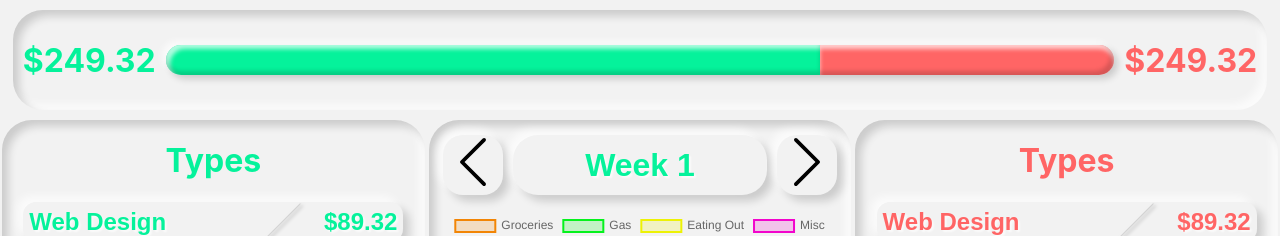
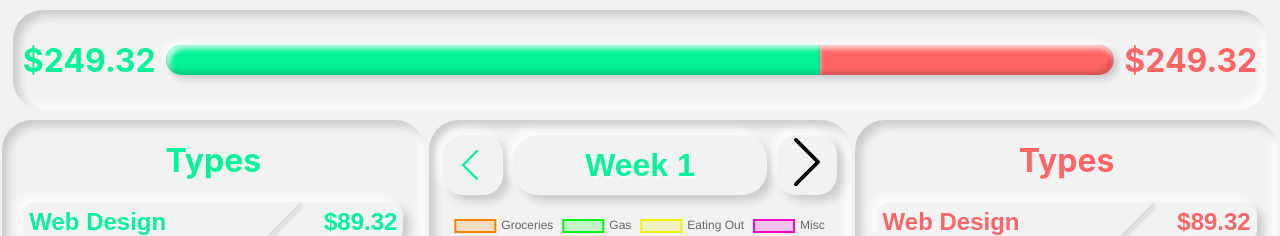
Before and after one commit to Figure-Finance/figure, a React (Create React App) app in the folder frontend/: page / in a window 1280 px wide. Shown: the top 236 px of the page. Built offline with nearby package versions, Linux system fonts and the light colour scheme.

Commit message:
[update] LeftArrow with styles

```diff
--- a/frontend/src/components/Icons/LeftArrow/LeftArrow.js
+++ b/frontend/src/components/Icons/LeftArrow/LeftArrow.js
@@ -1,10 +1,13 @@
 import React from 'react'
+import PropTypes from 'prop-types'
 import { ReactComponent as Left } from '../../../assets/left.svg'
 
-const LeftArrow = props => {
-  return (
-    <Left />
-  )
+const LeftArrow = props => (
+  <Left style={{ width: '30px', fill: props.fill, marginTop: '6px', marginRight: '6px' }} />
+)
+
+LeftArrow.propTypes = {
+  fill: PropTypes.string
 }
 
 export default LeftArrow
```
